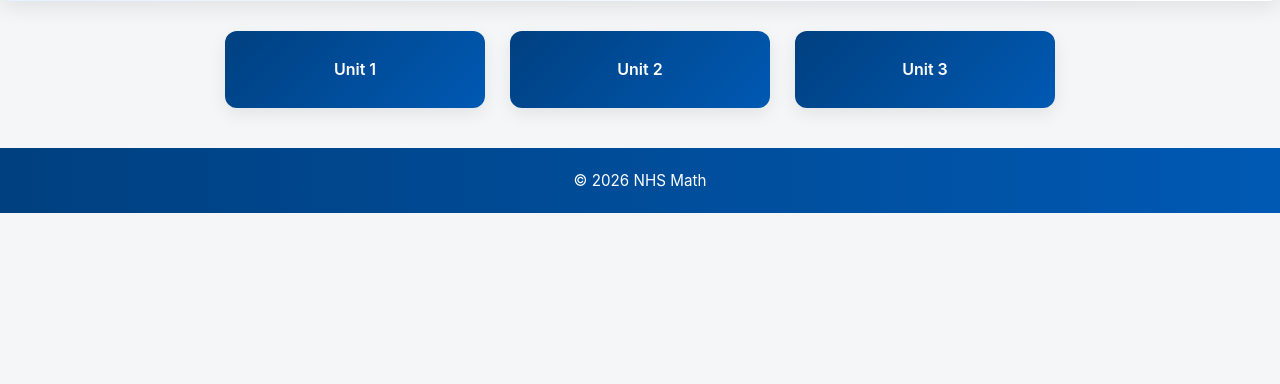
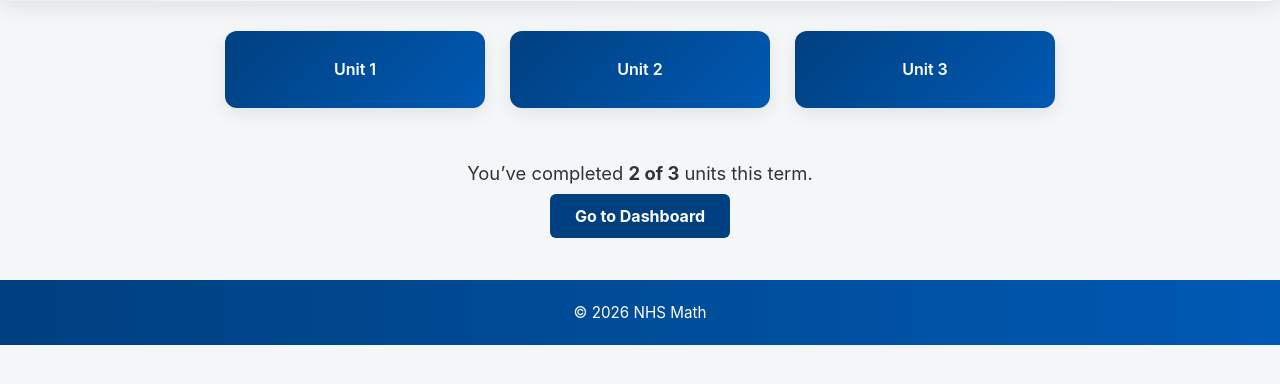
Before and after one commit to ryan-hyn/nhs-math, a Flask app: page /term_1 in a window 1280 px wide. Shown: the part 319-703 px from the top of the page. Run offline with Flask 3, Linux system fonts and the light colour scheme; the visitor is signed in with stand-in values (Sample User, id 1).

Commit message:
V1.4.3.1 Save

```diff
--- a/app/static/style.css
+++ b/app/static/style.css
@@ -273,3 +273,65 @@ footer {
     margin: 0;
     line-height: 1.6;
 }
+/* ------------------- Highlight Section ------------------- */
+.highlight-section {
+    text-align: center;
+    margin: 40px 0;
+}
+
+.highlight-section h3 {
+    font-size: 1.5rem;
+    color: #004080;
+    margin-bottom: 20px;
+}
+
+.highlight-grid {
+    display: flex;
+    justify-content: center;
+    flex-wrap: wrap;
+    gap: 20px;
+}
+
+.highlight-card {
+    display: inline-block;
+    padding: 20px 25px;
+    background-color: #e0f0ff;
+    color: #004080;
+    border-radius: 10px;
+    font-weight: bold;
+    text-decoration: none;
+    box-shadow: 0 4px 12px rgba(0,0,0,0.08);
+    transition: transform 0.2s, box-shadow 0.2s;
+}
+
+.highlight-card:hover {
+    transform: translateY(-3px);
+    box-shadow: 0 6px 18px rgba(0,0,0,0.12);
+}
+
+/* ------------------- Term Summary ------------------- */
+.term-summary {
+    text-align: center;
+    margin: 50px 0;
+}
+
+.term-summary p {
+    font-size: 1.15rem;
+    color: #333;
+    margin-bottom: 15px;
+}
+
+.term-summary .btn {
+    background-color: #004080;
+    color: white;
+    padding: 12px 25px;
+    border-radius: 6px;
+    text-decoration: none;
+    font-weight: bold;
+    transition: background-color 0.2s, box-shadow 0.2s;
+}
+
+.term-summary .btn:hover {
+    background-color: #003366;
+    box-shadow: 0 4px 12px rgba(0,0,0,0.2);
+}
--- a/app/templates/term_1.html
+++ b/app/templates/term_1.html
@@ -2,7 +2,7 @@
 
 {% block content %}
 
-<!-- Hero section for Term 1 -->
+<!-- Hero section -->
 <div class="unit-hero">
     <h2>Welcome to Term 1 Units!</h2>
     <p>Units may shift from year to year. Your teacher can guide you to your current unit, or you can explore the next unit below.</p>
@@ -16,4 +16,10 @@
     {% endfor %}
 </div>
 
+<!-- Term Completion Summary / CTA -->
+<div class="term-summary">
+    <p>You’ve completed <strong>2 of {{ units|length }}</strong> units this term.</p>
+    <a href="{{ url_for('index') }}" class="btn">Go to Dashboard</a>
+</div>
+
 {% endblock %}
```
